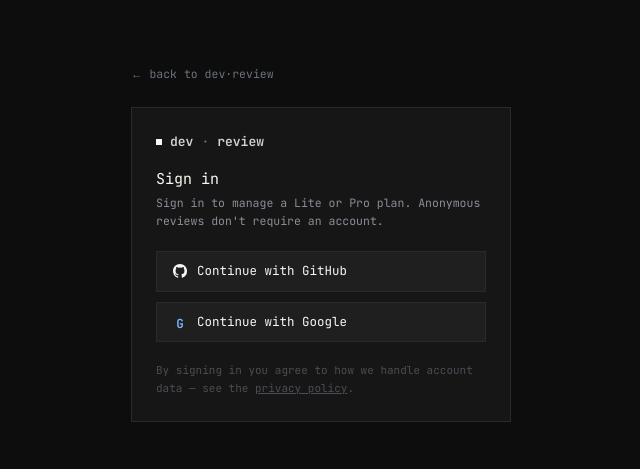
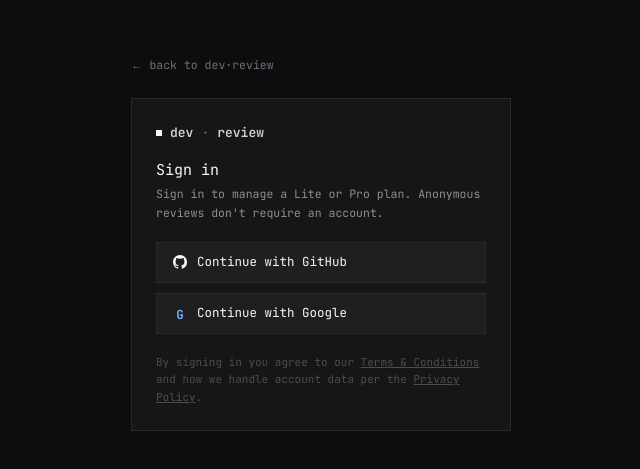
Before and after one commit to shaandre96/dev-review, a Next.js app: page /signin in a window 1280 px wide. Shown: the part 157-626 px from the top of the page, without its empty margins (319-959 px from the left). Built offline with nearby package versions, Linux system fonts and the light colour scheme.

Commit message:
ux/seo: sign-in mentions Terms; robots.ts noindex on private routes
- Sign-in agreement copy now references both /terms and /privacy.
- app/robots.ts allows /, /review, /privacy, /terms; disallows /account,
  /signin, /api/*.

```diff
--- /dev/null
+++ b/app/robots.ts
@@ -0,0 +1,17 @@
+import type { MetadataRoute } from "next";
+
+/**
+ * Allow the marketing + legal routes to be indexed; block the app/auth surface
+ * and the API. Next generates /robots.txt from this at request time.
+ */
+export default function robots(): MetadataRoute.Robots {
+  return {
+    rules: [
+      {
+        userAgent: "*",
+        allow: ["/"],
+        disallow: ["/account", "/signin", "/api/"],
+      },
+    ],
+  };
+}
--- a/app/signin/page.tsx
+++ b/app/signin/page.tsx
@@ -69,9 +69,13 @@ export default function SignInPage() {
           </div>
 
           <p className="mt-5 text-dimmer text-[11px] leading-[1.6]">
-            By signing in you agree to how we handle account data — see the{" "}
+            By signing in you agree to our{" "}
+            <Link href="/terms" className="underline hover:text-fg-faded">
+              Terms &amp; Conditions
+            </Link>{" "}
+            and how we handle account data per the{" "}
             <Link href="/privacy" className="underline hover:text-fg-faded">
-              privacy policy
+              Privacy Policy
             </Link>
             .
           </p>
```
Also changed, not shown: 1 other file (tests, documents, lock files or other folders).
